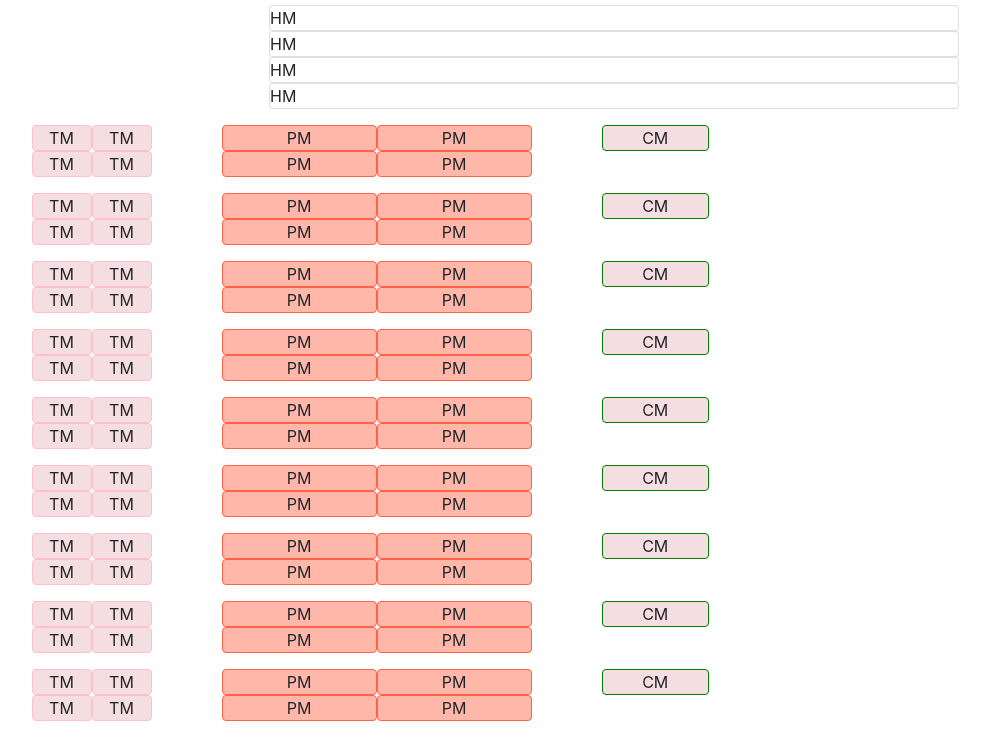
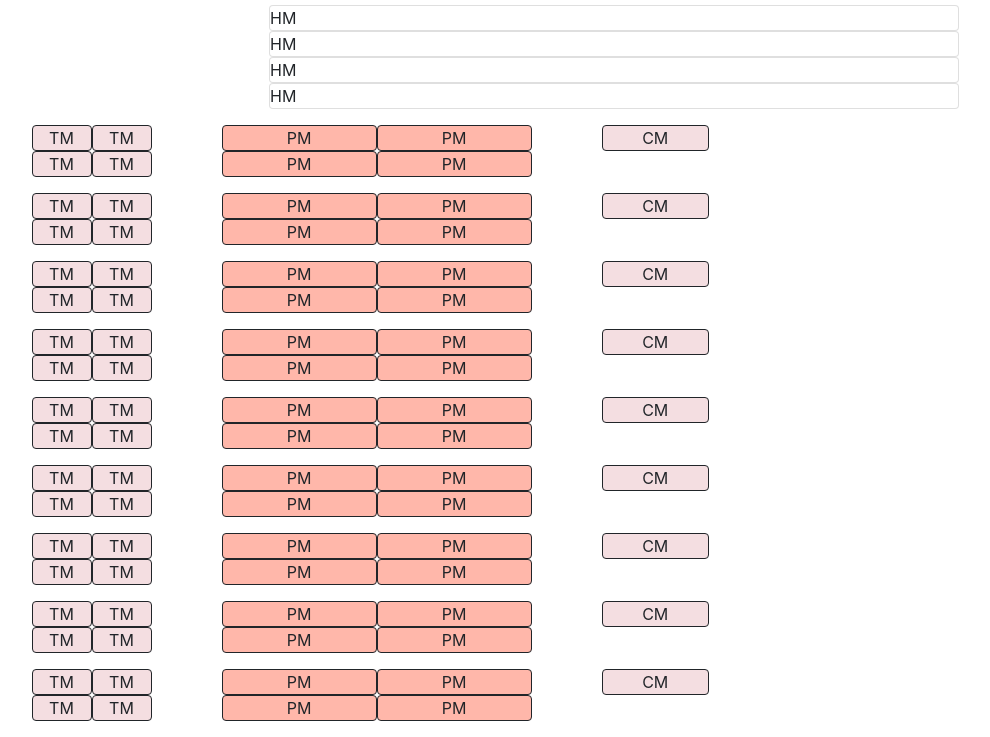
Before and after one commit to Fabian-Andres/Mastermind_challenge, a plain HTML site: page index.html in a window 1280 px wide. Shown: the part 99-836 px from the top of the page, without its empty margins (236-1226 px from the left). Drawn offline with nearby package versions, Linux system fonts and the light colour scheme.

Commit message:
[Feature] changing bg-secundary class and borders.

```diff
--- a/css/style.css
+++ b/css/style.css
@@ -1,5 +1,5 @@
 .TM li {
-  border: pink solid 1px;
+  border: solid 1px;
   text-align: center;
   background-color: #e9bdc480;
 }
@@ -10,10 +10,14 @@
 }
 
 .PM li {
-  border: tomato solid 1px;
+  border: solid 1px;
   background-color: #ff634775;
 }
 
 .CM li {
-  border: green solid 1px
+  border: solid 1px
 }
+
+.bg-secondary {
+    background-color: #b8bdc1!important;
+}
```
